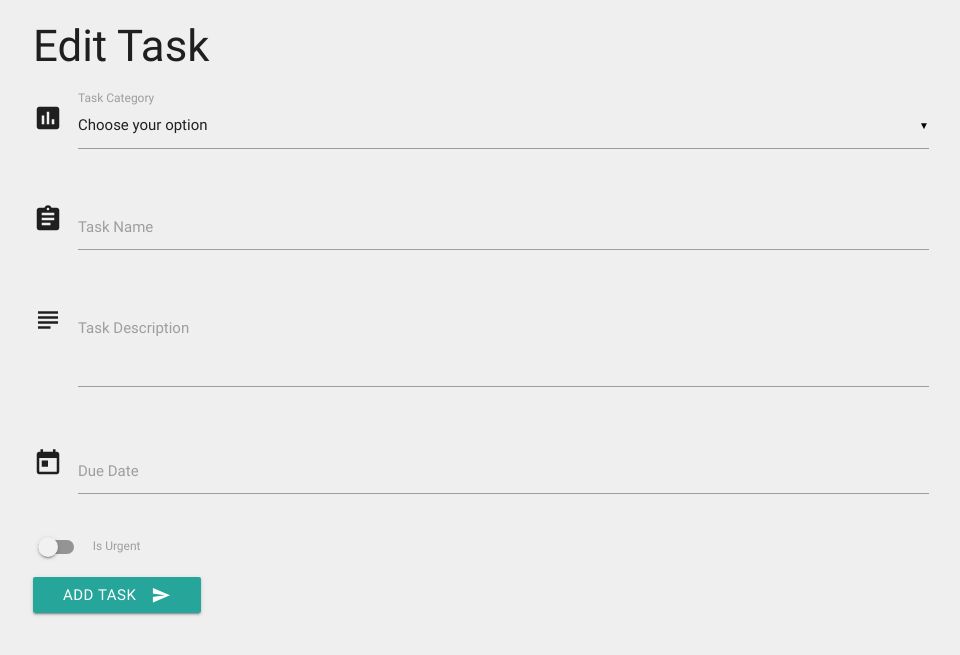
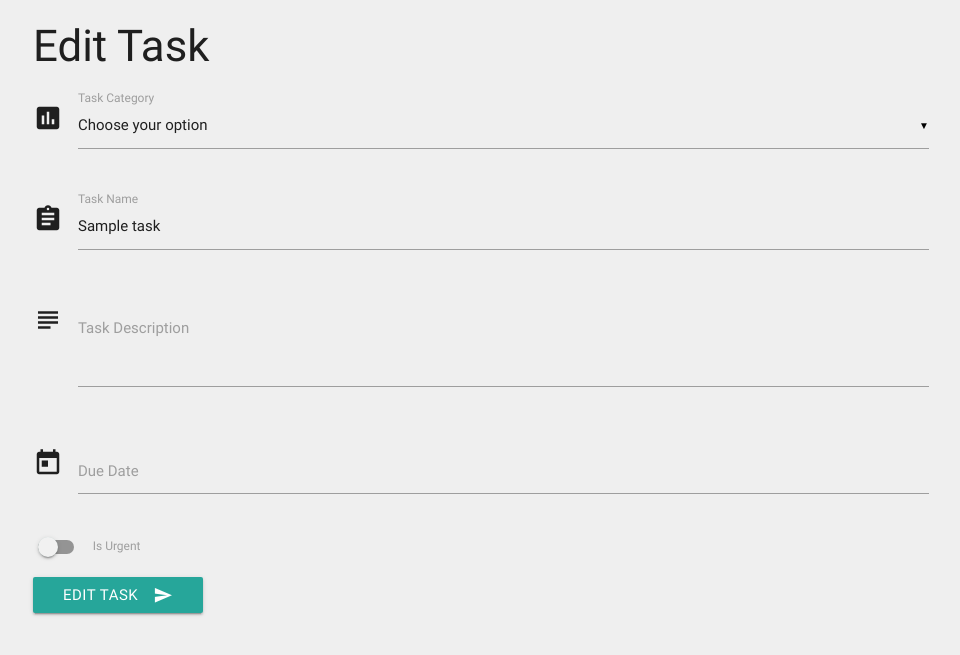
Before and after one commit to orlamadden/flask-to-do, a Flask app: template templates/edittask.html in a window 1280 px wide. Shown: the top 655 px of the page, without its empty margins (159-1119 px from the left). Run offline with Flask 2, Linux system fonts and the light colour scheme; the template is opened without the code that fills it: most values are stand-ins (such as "Sample title", 1, 10 or a date in 2020); some libraries are stand-ins or nearby versions.

Commit message:
added edit and delete functionality

```diff
--- a/app.py
+++ b/app.py
@@ -34,6 +34,24 @@ def edit_task(task_id):
     all_categories = mongo.db.categories.find()
     return render_template('edittask.html', task=the_task, categories=all_categories)
 
+@app.route('/update_task/<task_id>', methods=["POST"])
+def update_task(task_id):
+    tasks = mongo.db.tasks
+    tasks.update( {'_id': ObjectId(task_id)},
+    {
+        'task_name': request.form.get('task_name'),
+        'category_name': request.form.get('category_name'),
+        'task_description': request.form.get('task_description'),
+        'due_date': request.form.get('due_date'),
+        'is_urgent':request.form.get('is_urgent')
+    })
+    return redirect(url_for('get_tasks'))
+
+@app.route('/delete_task/<task_id>')
+def delete_task(task_id):
+    mongo.db.tasks.remove({'_id': ObjectId(task_id) })
+    return redirect(url_for('get_tasks'))
+
 if __name__ == '__main__':
     app.run(host=os.environ.get('IP'),
     port=int(os.environ.get('PORT')),
--- a/templates/addtask.html
+++ b/templates/addtask.html
@@ -6,6 +6,7 @@
       <div class="input-field col s12">
         <i class="material-icons prefix">poll</i>
         <select id="category" name="category_name">
+
           <option value="" disabled selected>Choose your option</option>
           {% for cat in categories %}
           <option value="{{cat.category_name}}">{{cat.category_name}}</option>
--- a/templates/edittask.html
+++ b/templates/edittask.html
@@ -1,14 +1,20 @@
 {% extends 'base.html' %} {% block content %}
 <h3>Edit Task</h3>
 <div class="row">
-  <form action="{{ url_for('insert_task') }}" method="POST" class="col s12">
+  <form action="{{ url_for('update_task', task_id=task._id) }}" method="POST" class="col s12">
     <div class="row">
       <div class="input-field col s12">
         <i class="material-icons prefix">poll</i>
         <select id="category" name="category_name">
           <option value="" disabled selected>Choose your option</option>
           {% for cat in categories %}
-          <option value="{{cat.category_name}}">{{cat.category_name}}</option>
+
+          {% if cat.category_name == task.category_name %}
+          <option value="{{cat.category_name}} selected">{{cat.category_name}}</option>
+
+            {% else %}
+            <option value="{{cat.category_name}}">{{cat.category_name}}</option>
+            {% endif %}
           {% endfor %}
         </select>
         <label>Task Category</label>
@@ -17,7 +23,7 @@
     <div class="row">
       <div class="input-field col s12">
         <i class="material-icons prefix">assignment</i>
-        <input id="task_name" name="task_name" type="text" />
+        <input id="task_name" name="task_name" type="text" value="{{ task.task_name }}" />
         <label for="task_name">Task Name</label>
       </div>
     </div>
@@ -27,7 +33,7 @@
         <textarea
           name="task_description"
           id="task_description"
-          class="materialize-textarea"
+          class="materialize-textarea" value="{{ task.task_description }}"
         ></textarea>
         <label for="task_description">Task Description</label>
       </div>
@@ -42,17 +48,33 @@
     <div class="row">
       <div class="switch">
         <label>
+        {% if task.is_urgent %}
+          <input id="is_urgent" name="is_urgent" type="checkbox" checked />
+          {% else %}
           <input id="is_urgent" name="is_urgent" type="checkbox" />
+          {% endif %}
           <span class="lever"></span>
           Is Urgent
         </label>
       </div>
     </div>
     <button class="btn waves-effect waves-light" type="submit" name="action">
-      Add Task
+     Edit Task
       <i class="material-icons right">send</i>
     </button>
   </form>
 </div>
+<script src="https://cdnjs.cloudflare.com/ajax/libs/jquery/3.2.1/jquery.min.js"></script>
+
+<script>
+
+$(document).ready(function(){
+
+    due_date = Date.parse('{{ task.due_date }}');
+    $('#due_date').pickdate('picker').set('select', due_date, {format: 'dd/mm/yyyy'}).trigger('change')
+
+});
+
+</script>
 
 {% endblock %}
--- a/templates/tasks.html
+++ b/templates/tasks.html
@@ -7,7 +7,7 @@
             <div class="collapsible-header">
                 <div class="col s3">
                     <i class="material-icons">expand_more</i>
-                    <a class="waves-effect waves-light btn btn_small">Done</a>
+                    <a href="{{url_for('delete_task', task_id=task._id)}}" class="waves-effect waves-light btn btn_small">Done</a>
                     <a href="{{ url_for('edit_task', task_id=task._id) }}" class="waves-effect waves-light btn btn_small blue">Edit</a>
 
                 </div>
```
